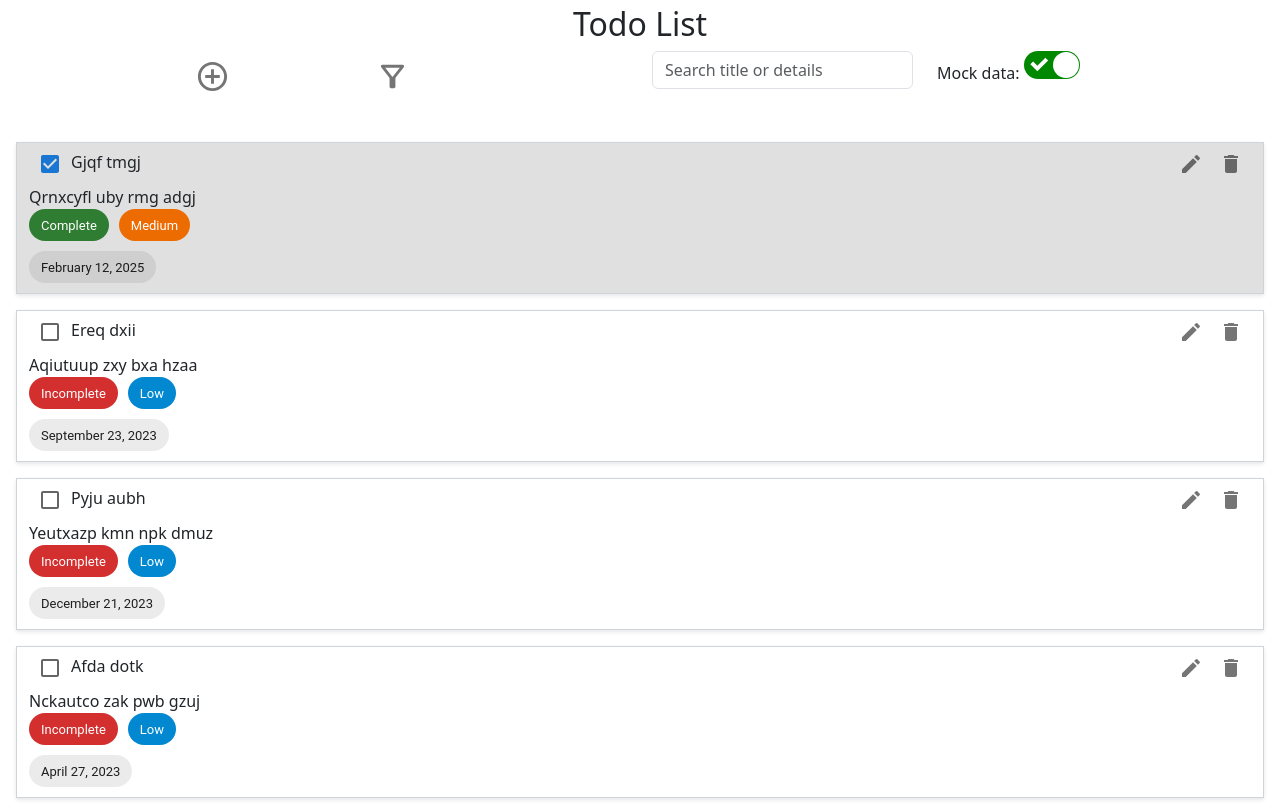
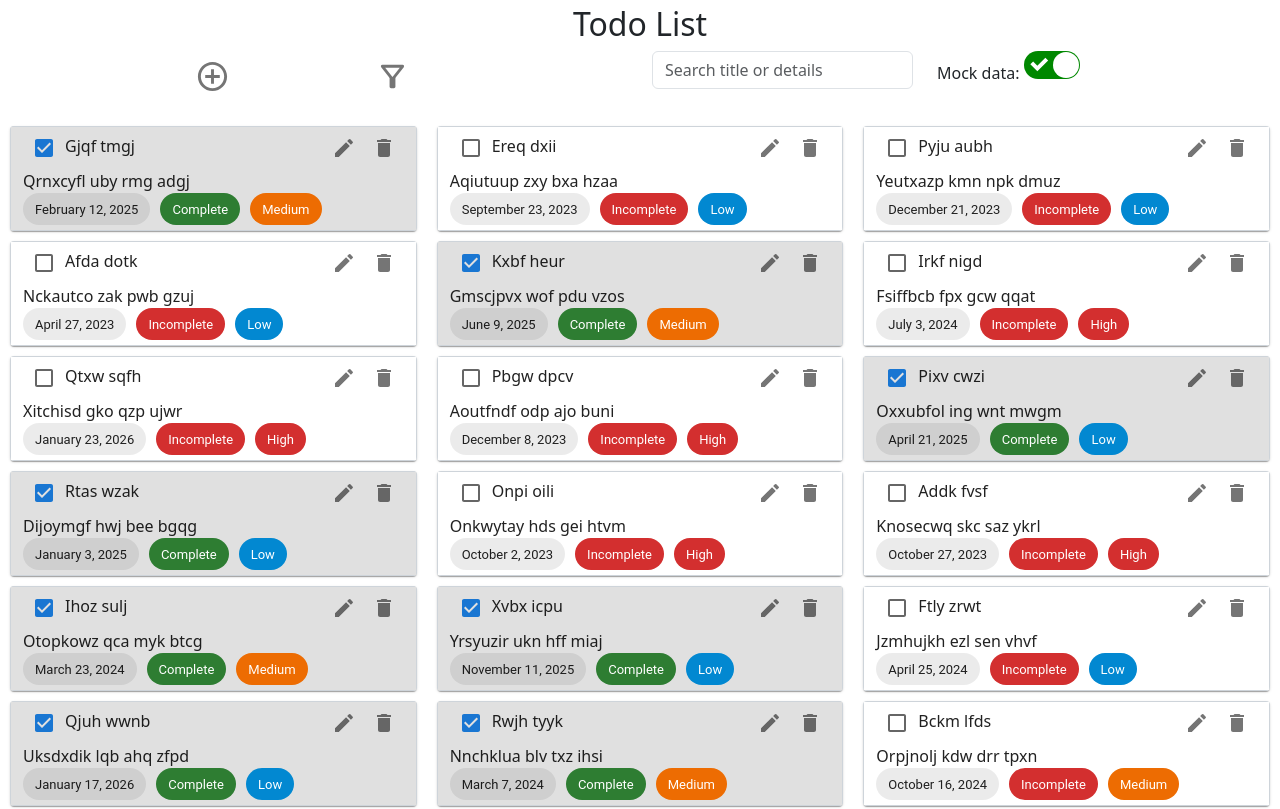
Before and after one commit to nashminn/nashmin-todo-app, a React (Create React App) app: page / in a window 1280 px wide. Shown: the top 809 px of the page. Built offline with nearby package versions, Linux system fonts and the light colour scheme; what uid would draw is missing.

Commit message:
another delete issue fix, grid layout instead of list added

```diff
--- a/src/components/DeleteDialog.jsx
+++ b/src/components/DeleteDialog.jsx
@@ -21,6 +21,7 @@ export default function DeleteDialog({complete, deleteTodo, todoId}) {
 
   const handleDelete = ()=>{
     deleteTodo(todoId)
+    handleClose()
   }
 
   return (
--- a/src/components/TodoItem.jsx
+++ b/src/components/TodoItem.jsx
@@ -1,6 +1,6 @@
 import EditIcon from '@mui/icons-material/Edit'
 import DeleteIcon from '@mui/icons-material/Delete'
-import { Button, Checkbox, Chip, IconButton } from '@mui/material'
+import { Button, Card, Checkbox, Chip, Grid, IconButton } from '@mui/material'
 import React, { useEffect, useState } from 'react'
 import { Container, Row, Col } from 'react-bootstrap'
 import '../css/todoitem.css'
@@ -9,7 +9,9 @@ import DeleteDialog from './DeleteDialog'
 export const TodoItem = ({ deleteTodo, editTodo, todo }) => {
     const [resetFlag, setResetFlag] = useState(false)
 
+
         return (
+            <Card style={{marginLeft: '10px', marginRight: '10px'}}>
             <Container fluid className={`container-with-visible-border ${todo.complete === 1 ? 'todo-checked' : ''}`}>
                 <Row className="align-items-center">
                     <Col >
@@ -31,33 +33,39 @@ export const TodoItem = ({ deleteTodo, editTodo, todo }) => {
                     </Col>
                 </Row>
 
-            <Row styles={{marginBottom: '20px', marginTop: '10px', marginLeft: '100px' , marginBottom:'15px'}}>
+                <Row styles={{marginTop: '10px', marginLeft: '100px' , marginBottom:'15px'}}>
                     <Col >{todo.details}</Col>
                 </Row>
 
-            <Row>
-                <Col>
-                    <Chip
-                        label={todo.complete === 0 ? "Incomplete" : "Complete"}
-                        color={todo.complete === 0 ? 'error' : 'success'}
-                        style={{ marginRight: '10px' }}
-                    />
-                    <Chip
-                        label={todo.priority}
-                        color={todo.priority === 'High' ? 'error' : todo.priority === 'Medium' ? 'warning' : 'info'}
-                        style={{ marginRight: '10px' }}
-                    />
-                </Col>
-            </Row>
+                {/* <Row>
+
+                </Row> */}
 
                 <Row>
                     <Col>
                         <Chip
                             label={new Date(todo.due).toLocaleDateString(undefined, { day: 'numeric', month: 'long', year: 'numeric' })}
-                        style={{ marginTop: '10px', marginBottom: '10px' }}
+                            style={{ marginBottom: '5px', marginRight: '5px' }}
+                        />
+                    {/* </Col>
+                    <Col> */}
+                        <Chip
+                            label={todo.complete === 0 ? "Incomplete" : "Complete"}
+                            color={todo.complete === 0 ? 'error' : 'success'}
+                            style={{ marginBottom: '5px', marginRight: '5px', marginLeft: '5px' }}
+                        />
+                    {/* </Col>
+                    <Col> */}
+                        <Chip
+                            label={todo.priority}
+                            color={todo.priority === 'High' ? 'error' : todo.priority === 'Medium' ? 'warning' : 'info'}
+                            style={{ marginBottom: '5px', marginRight: '10px', marginLeft: '5px' }}
                         />
                     </Col>
                 </Row>
             </Container>
-    )
+            </Card>
+        );
+
+
 }
--- a/src/components/TodoList.jsx
+++ b/src/components/TodoList.jsx
@@ -1,4 +1,4 @@
-import { List, ListItem } from '@mui/material'
+import { Grid, List, ListItem } from '@mui/material'
 import React, { useEffect, useState } from 'react'
 import { TodoItem } from './TodoItem'
 import { uid } from 'uid'
@@ -21,12 +21,36 @@ export const TodoList = (props) => {
 
     return (
 
-      <List>
-          {todoList.map((todo)=>{
-              return <ListItem key={todo.id}><TodoItem todo={todo}
-                        deleteTodo={props.deleteTodo} editTodo={props.editTodo}/></ListItem>
-          })}
+    //   <List>
+    //       {todoList.map((todo)=>{
+    //           return <ListItem key={todo.id}><TodoItem todo={todo}
+    //                     deleteTodo={props.deleteTodo} editTodo={props.editTodo}/></ListItem>
+    //       })}
 
-      </List>
+    //   </List>
+        <Grid container direction="row" justifyContent="center">
+            {todoList.map((todo)=>{
+                // xs = 4 for 3 cards, xs = 6 for 2 cards
+                return (<Grid item xs={4} style={{marginBottom: '10px'}}>
+                <TodoItem todo={todo}
+                         deleteTodo={props.deleteTodo} editTodo={props.editTodo}/>
+
+                </Grid>);
+            })}
+
+            {/* <Grid item xs={4}>
+                <Content />
+            </Grid>
+            <Grid item xs={4}>
+                <Content />
+            </Grid> */}
+            {/* <Grid item xs={6}>
+                <Content />
+
+            </Grid>
+            <Grid item xs={6}>
+                <Content />
+            </Grid> */}
+        </Grid>
     )
 }
```
Lines whose indentation alone changed are shown as unchanged.
